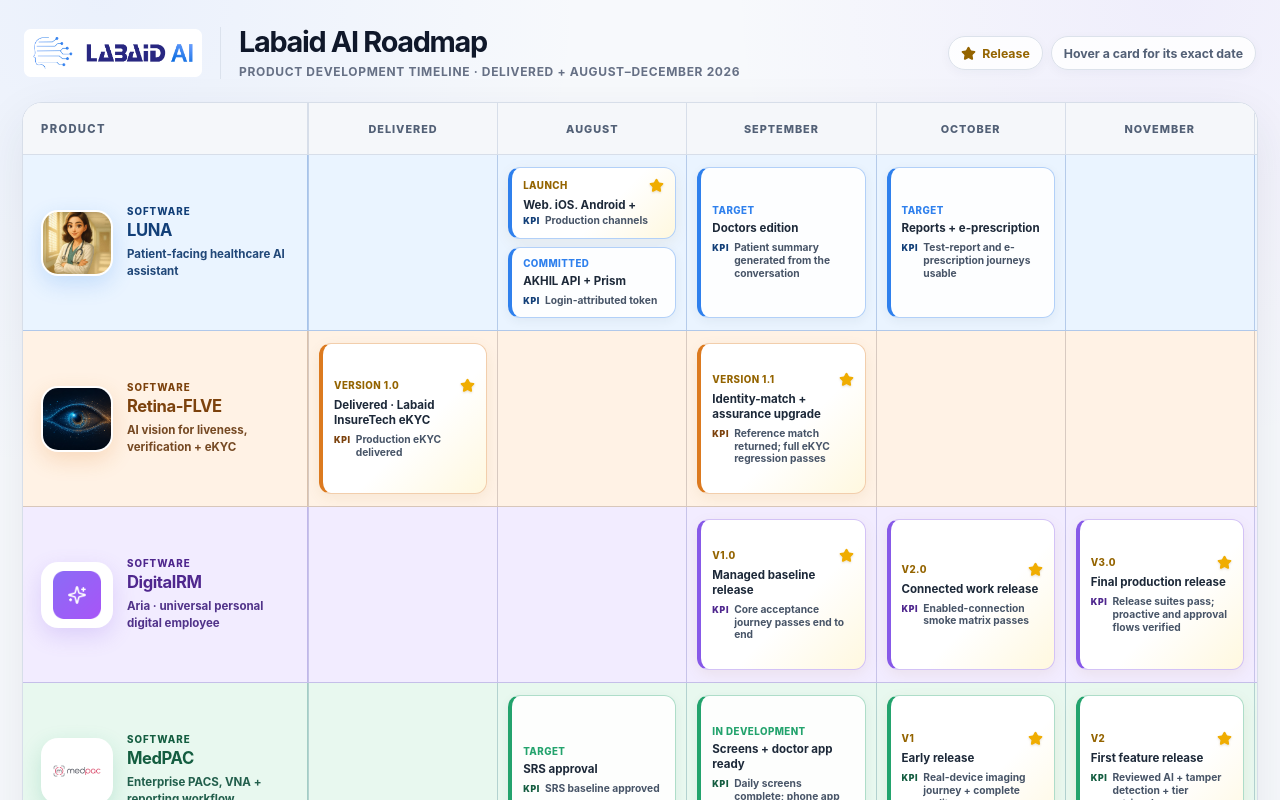
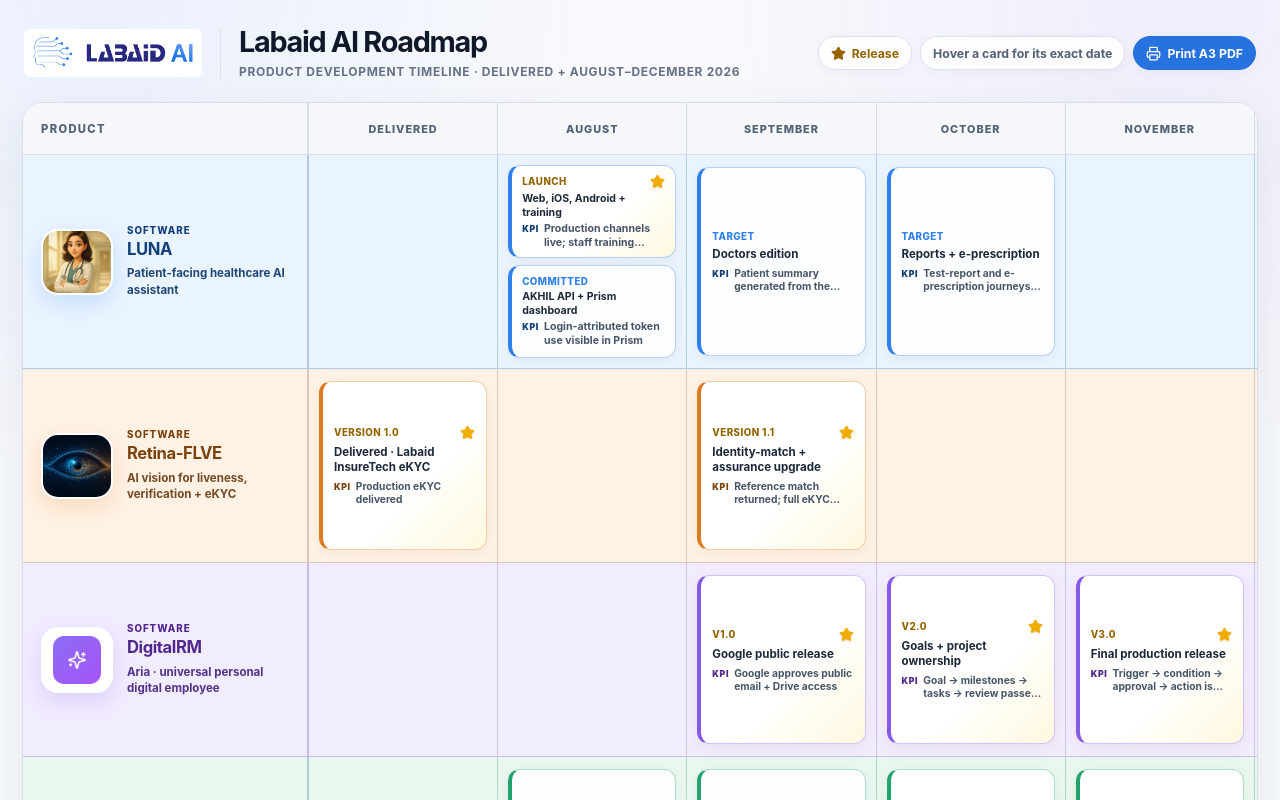
Before and after one commit to sagor650/lifeplusbd-projects, a React (Vite) app in the folder labaidai/: page / in a window 1280 px wide. Shown: the top 800 px of the page. Built offline with nearby package versions, Linux system fonts and the light colour scheme.

Commit message:
Ground roadmap targets and add A3 print layout

```diff
--- a/labaidai/src/App.tsx
+++ b/labaidai/src/App.tsx
@@ -1,5 +1,5 @@
 import { useEffect, type CSSProperties } from "react";
-import { ArrowLeft, Star } from "lucide-react";
+import { ArrowLeft, Printer, Star } from "lucide-react";
 import {
   milestoneBySlug,
   milestones,
@@ -55,6 +55,14 @@
           <div className="timeline-key" aria-label="Timeline legend">
             <span><Star size={15} fill="currentColor" aria-hidden /> Release</span>
             <span>Hover a card for its exact date</span>
+            <button
+              className="print-button"
+              type="button"
+              title="Open the print dialog with the A3 landscape layout"
+              onClick={() => window.print()}
+            >
+              <Printer size={15} aria-hidden /> Print A3 PDF
+            </button>
           </div>
         </header>
 
@@ -85,7 +93,11 @@
                     );
 
                     return (
-                      <div className="month-slot" key={month} aria-label={`${product.name} ${month} deliverables`}>
+                      <div
+                        className={`month-slot${entries.length > 1 ? " month-slot--stacked" : ""}`}
+                        key={month}
+                        aria-label={`${product.name} ${month} deliverables`}
+                      >
                         {entries.map((milestone) => (
                           <a
                             className="timeline-card"
@@ -100,7 +112,7 @@
                               {milestone.release ? <Star size={15} fill="currentColor" aria-label="Release" /> : null}
                             </span>
                             <strong>{milestone.title}</strong>
-                            <span className="card-kpi"><small>KPI</small>{milestone.kpi}</span>
+                            <span className="card-kpi"><small>KPI</small><span>{milestone.kpi}</span></span>
                           </a>
                         ))}
                       </div>
@@ -188,7 +200,7 @@
               <strong>{milestone.kpi}</strong>
             </section>
             <section className="description-fact">
-              <span>Short description</span>
+              <span>Deliverable definition</span>
               <p>{milestone.description}</p>
             </section>
             <section className="basis-fact">
--- a/labaidai/src/data.ts
+++ b/labaidai/src/data.ts
@@ -33,7 +33,7 @@
   kpi: string;
   description: string;
   basis: string;
-  status: "Verified" | "Committed" | "Target" | "Proposed" | "Approved" | "In development";
+  status: "Verified" | "Committed" | "Target" | "Proposed" | "Approved" | "In development" | "Awaiting approval";
   release?: true;
 };
 
@@ -205,11 +205,11 @@
     month: "SEPTEMBER",
     exactDate: "September 1, 2026",
     version: "v1.0",
-    title: "Managed baseline release",
-    kpi: "Core acceptance journey passes end to end",
-    description: "Package Aria's delegated tasks, notes, contacts, daily brief and audited writes as the initial managed release.",
-    basis: "Management release train + implemented DigitalRM capabilities",
-    status: "Target",
+    title: "Google public release",
+    kpi: "Google approves public email + Drive access",
+    description: "Publish DigitalRM v1.0 after Google approves the email and Drive integration, allowing non-test users to connect their accounts without the unverified-app restriction. The core DigitalRM product is already built.",
+    basis: "Current DigitalRM implementation + management-confirmed Google publication dependency",
+    status: "Awaiting approval",
     release: true,
   },
   {
@@ -218,10 +218,10 @@
     month: "OCTOBER",
     exactDate: "October 1, 2026",
     version: "v2.0",
-    title: "Connected work release",
-    kpi: "Enabled-connection smoke matrix passes",
-    description: "Package web, messaging, MCP and API connections so Aria can carry governed work across enabled channels and tools.",
-    basis: "Management release train + implemented DigitalRM connections",
+    title: "Goals + project ownership",
+    kpi: "Goal → milestones → tasks → review passes end to end",
+    description: "Add durable goals and projects so Aria can decompose outcomes into milestones and tasks, track dependencies and deadlines, surface risks and run progress reviews until completion.",
+    basis: "New roadmap scope; project and goal domains are not present in the current DigitalRM repository",
     status: "Target",
     release: true,
   },
@@ -232,9 +232,9 @@
     exactDate: "November 1, 2026",
     version: "v3.0",
     title: "Final production release",
-    kpi: "Release suites pass; proactive and approval flows verified",
-    description: "Complete Aria's production release with schedules, briefings, meeting capture, owner memory, approvals, tenant controls, audit, documents and the full user interface.",
-    basis: "Management release train + implemented DigitalRM production, proactive and safety features",
+    kpi: "Trigger → condition → approval → action is replayable",
+    description: "Ship a governed Workflow Studio for reusable multi-step automations across email, Drive, calendar, documents and messaging, with conditions, owner approvals, run history and auditable outcomes.",
+    basis: "New roadmap scope built on existing DigitalRM connectors, schedules, skills and approval controls",
     status: "Target",
     release: true,
   },
@@ -243,10 +243,10 @@
     productId: "medpac",
     month: "AUGUST",
     exactDate: "August 10, 2026",
-    title: "SRS approval",
-    kpi: "SRS baseline approved",
-    description: "Approve the enterprise PACS and VNA requirements baseline so scope and architecture decisions are controlled.",
-    basis: "Management date + MedPAC enterprise SRS",
+    title: "Enterprise SRS baseline approved",
+    kpi: "Six product planes, interfaces + v1–v3 acceptance signed",
+    description: "Approve the controlled requirements baseline for PacMan acquisition, the VNA/PACS archive, MedView diagnostic review and reporting, MedAI draft assistance, governed exchange, and UDB/MedServe. The sign-off also fixes the DICOM/DICOMweb and HL7/FHIR interfaces, identity and audit controls, storage lifecycle, and the real-equipment acceptance tests that v1, v2 and v3 must pass.",
+    basis: "Management date + MedPAC enterprise SRS scope and Chapter 43",
     status: "Target",
   },
   {
@@ -254,10 +254,10 @@
     productId: "medpac",
     month: "SEPTEMBER",
     exactDate: "September 1, 2026",
-    title: "Screens + doctor app ready",
-    kpi: "Daily screens complete; phone app opens viewer",
-    description: "Complete daily worklist, scheduling and administration screens plus a doctor app that opens the existing MedView mobile viewer.",
-    basis: "MedPAC master plan",
+    title: "Operations screens + doctor app",
+    kpi: "Core operational journeys work; mobile access stays non-diagnostic",
+    description: "Complete the operational surfaces for patient search and registration, imaging orders, worklist management, scheduling, user administration and configuration. The doctor app must use the same secured identity and mobile rendering path as MedView so an authorised referring clinician can open permitted reports and key images; it is explicitly not a primary diagnostic workstation and must not retain patient content after sign-out.",
+    basis: "MedPAC master plan + SRS Chapters 20 and 27",
     status: "In development",
   },
   {
@@ -266,10 +266,10 @@
     month: "OCTOBER",
     exactDate: "October 1, 2026",
     version: "v1",
-    title: "Early release",
-    kpi: "Real-device imaging journey + complete audit pass",
-    description: "A real device gets its worklist, sends the study unaided and receives custody confirmation; the matched study is viewed, measured, reported, signed and retrieved with a complete audit trail.",
-    basis: "MedPAC SRS R1 live-site acceptance test",
+    title: "Early-site imaging workflow",
+    kpi: "Real modality → worklist → archive → signed report passes",
+    description: "At the first live site, a real imaging modality configured only from published MedPAC documentation must obtain its DICOM worklist, complete an examination, send the study unaided through acquisition into the VNA/PACS, and receive custody confirmation. The study must match its order; a radiologist must open it in MedView, measure, report and sign it; the report must remain retrievable; and the audit must identify every step, actor and time.",
+    basis: "MedPAC enterprise SRS Chapter 43, R1 live-site acceptance",
     status: "Target",
     release: true,
   },
@@ -279,10 +279,10 @@
     month: "NOVEMBER",
     exactDate: "November 1, 2026",
     version: "v2",
-    title: "First feature release",
-    kpi: "Reviewed AI + tamper detection + tier retrieval pass",
-    description: "Each draft AI finding is accepted or rejected with disposition, the signed report detects alteration and a tier-moved study remains retrievable.",
-    basis: "MedPAC SRS R2 acceptance test",
+    title: "Governed AI + archive lifecycle",
+    kpi: "Reviewed AI + signed-report integrity + tier retrieval pass",
+    description: "MedAI must place source-linked analysis on the study as clearly labelled draft findings, with every finding individually accepted or rejected by the radiologist and the disposition recorded. The final report must carry a cryptographic signature that reveals later alteration. The VNA must then move a study between storage tiers while preserving its original and derived DICOM provenance and keeping the study retrievable through MedView.",
+    basis: "MedPAC enterprise SRS Chapter 43, R2 + VNA/PACS product architecture",
     status: "Target",
     release: true,
   },
@@ -292,10 +292,10 @@
     month: "DECEMBER",
     exactDate: "December 1, 2026",
     version: "v3",
-    title: "Second feature release",
-    kpi: "Idempotent HIS round-trip + unattended edge run pass",
-    description: "A hospital order creates the MedPAC worklist automatically, the signed report returns without manual work, duplicates are not reprocessed and the purpose-built edge node completes an unattended site run.",
-    basis: "MedPAC SRS R3 live-site acceptance test",
+    title: "Hospital integration + edge operation",
+    kpi: "Idempotent order/report round trip + unattended edge run pass",
+    description: "At a live hospital, an imaging order raised in the hospital system must create the MedPAC worklist entry automatically over the approved HL7/FHIR integration, and the signed result must return without manual intervention. Repeated messages must be acknowledged without duplicate processing. The purpose-built PacMan edge appliance—running PacMan software, the DICOM gateway and built-in compression—must also operate the site unattended for the defined trial period.",
+    basis: "MedPAC enterprise SRS Chapter 43, R3 + product architecture + management PacMan scope",
     status: "Target",
     release: true,
   },
--- a/labaidai/src/styles.css
+++ b/labaidai/src/styles.css
@@ -32,6 +32,10 @@
 button,
 a {
   -webkit-tap-highlight-color: transparent;
+}
+
+button {
+  font: inherit;
 }
 
 .timeline-page {
@@ -100,7 +104,8 @@
   white-space: nowrap;
 }
 
-.timeline-key span {
+.timeline-key > span,
+.timeline-key > button {
   display: inline-flex;
   min-height: 34px;
   align-items: center;
@@ -112,8 +117,25 @@
   box-shadow: 0 3px 12px rgba(31, 43, 69, 0.04);
 }
 
-.timeline-key span:first-child {
+.timeline-key > span:first-child {
   color: #946400;
+}
+
+.timeline-key > button {
+  cursor: pointer;
+  color: #ffffff;
+  border-color: #2672df;
+  background: #2672df;
+  transition: background 150ms ease, box-shadow 150ms ease, transform 150ms ease;
+}
+
+.timeline-key > button:hover,
+.timeline-key > button:focus-visible {
+  outline: 2px solid rgba(38, 114, 223, 0.28);
+  outline-offset: 2px;
+  background: #185fbf;
+  box-shadow: 0 7px 18px rgba(38, 114, 223, 0.22);
+  transform: translateY(-1px);
 }
 
 .timeline-shell {
@@ -183,7 +205,7 @@
 
 .timeline-row {
   position: relative;
-  min-height: 176px;
+  min-height: 194px;
   border-bottom: 1px solid color-mix(in srgb, var(--product-accent) 23%, #d7dee9);
   background: var(--product-wash);
 }
@@ -276,6 +298,13 @@
   border-left: 1px solid color-mix(in srgb, var(--product-accent) 20%, #d7dee9);
 }
 
+.month-slot--stacked {
+  display: grid;
+  grid-template-rows: repeat(2, minmax(0, 1fr));
+  gap: 7px;
+  padding-block: 10px;
+}
+
 .timeline-card {
   position: relative;
   display: flex;
@@ -294,6 +323,14 @@
   text-decoration: none;
   box-shadow: 0 3px 11px rgba(31, 43, 69, 0.06);
   transition: border-color 150ms ease, box-shadow 150ms ease, transform 150ms ease;
+}
+
+.month-slot--stacked .timeline-card {
+  width: 100%;
+  height: 100%;
+  min-height: 0;
+  gap: 3px;
+  padding: 8px 10px;
 }
 
 .timeline-card[data-release="true"] {
@@ -363,23 +400,43 @@
 }
 
 .timeline-card > strong {
+  display: -webkit-box;
   overflow: hidden;
   color: #1d2939;
   font-size: 0.72rem;
   line-height: 1.3;
   text-overflow: ellipsis;
+  -webkit-box-orient: vertical;
+  -webkit-line-clamp: 2;
 }
 
 .card-kpi {
-  display: flex;
-  overflow: hidden;
+  display: grid;
+  min-width: 0;
   align-items: baseline;
+  grid-template-columns: auto minmax(0, 1fr);
   gap: 5px;
   color: #475467;
   font-size: 0.64rem;
   font-weight: 680;
   line-height: 1.26;
   text-overflow: ellipsis;
+}
+
+.card-kpi > span {
+  display: -webkit-box;
+  overflow: hidden;
+  -webkit-box-orient: vertical;
+  -webkit-line-clamp: 2;
+}
+
+.month-slot--stacked .timeline-card > strong,
+.month-slot--stacked .card-kpi {
+  font-size: 0.66rem;
+}
+
+.month-slot--stacked .card-kpi > span {
+  -webkit-line-clamp: 2;
 }
 
 .card-kpi small {
@@ -684,6 +741,211 @@
   margin: 0;
 }
 
+@page {
+  size: A3 landscape;
+  margin: 8mm;
+}
+
+@media print {
+  :root,
+  html,
+  body {
+    width: auto;
+    min-width: 0;
+    min-height: 0;
+    background: #ffffff;
+  }
+
+  body {
+    -webkit-print-color-adjust: exact;
+    print-color-adjust: exact;
+  }
+
+  .timeline-page {
+    min-height: 0;
+    padding: 0;
+  }
+
+  .timeline-titlebar {
+    min-height: 18mm;
+    gap: 5mm;
+    padding: 0 0 3mm;
+  }
+
+  .roadmap-brand {
+    gap: 4mm;
+  }
+
+  .roadmap-brand > img {
+    width: 38mm;
+    height: 11mm;
+  }
+
+  .roadmap-brand > div {
+    padding-left: 4mm;
+  }
+
+  .timeline-titlebar h1 {
+    font-size: 17pt;
+  }
+
+  .timeline-titlebar p {
+    margin-top: 1.4mm;
+    font-size: 6.2pt;
+  }
+
+  .timeline-key {
+    font-size: 6.2pt;
+  }
+
+  .timeline-key > span {
+    min-height: 7mm;
+    padding: 0 3mm;
+    box-shadow: none;
+  }
+
+  .timeline-key > span:nth-child(2),
+  .timeline-key > .print-button {
+    display: none;
+  }
+
+  .timeline-shell {
+    overflow: visible;
+    border-radius: 3mm;
+    box-shadow: none;
+  }
+
+  .timeline-scroll {
+    width: 100%;
+    min-width: 0;
+    overflow: visible;
+  }
+
+  .timeline-header,
+  .timeline-row {
+    grid-template-columns: 51mm minmax(0, 1fr);
+  }
+
+  .timeline-header {
+    min-height: 10mm;
+  }
+
+  .product-column-title {
+    position: static;
+    padding: 0 4mm;
+    font-size: 5.8pt;
+  }
+
+  .month-header > div {
+    font-size: 5.7pt;
+  }
+
+  .timeline-row {
+    height: 34.5mm;
+    min-height: 34.5mm;
+    break-inside: avoid;
+    page-break-inside: avoid;
+  }
+
+  .product-cell {
+    position: static;
+    gap: 3mm;
+    padding: 3mm 4mm;
+  }
+
+  .product-visual {
+    width: 15mm;
+    height: 14mm;
+    flex-basis: 15mm;
+    border-radius: 3mm;
+    box-shadow: none;
+  }
+
+  .division-label {
+    margin-bottom: 0.8mm;
+    font-size: 4.7pt;
+  }
+
+  .product-cell h2 {
+    font-size: 8.3pt;
+  }
+
+  .product-cell p {
+    max-width: 26mm;
+    margin-top: 1.1mm;
+    font-size: 5.2pt;
+    line-height: 1.28;
+  }
+
+  .month-slot,
+  .month-slot--stacked {
+    gap: 1.2mm;
+    padding: 2mm;
+  }
+
+  .timeline-card,
+  .month-slot--stacked .timeline-card {
+    min-height: 0;
+    gap: 0.8mm;
+    padding: 1.6mm 1.8mm;
+    border-left-width: 1mm;
+    border-radius: 2mm;
+    box-shadow: none;
+  }
+
+  .timeline-card:hover,
+  .timeline-card:focus-visible {
+    transform: none;
+  }
+
+  .card-meta {
+    font-size: 4.6pt;
+  }
+
+  .card-meta svg {
+    width: 3mm;
+    height: 3mm;
+  }
+
+  .timeline-card > strong,
+  .month-slot--stacked .timeline-card > strong {
+    font-size: 5.8pt;
+    line-height: 1.2;
+  }
+
+  .card-kpi,
+  .month-slot--stacked .card-kpi {
+    gap: 1mm;
+    font-size: 4.8pt;
+    line-height: 1.18;
+  }
+
+  .card-kpi small {
+    font-size: 4.1pt;
+  }
+
+  .timeline-card::after,
+  .timeline-card:hover::after,
+  .timeline-card:focus-visible::after {
+    position: static;
+    display: block;
+    min-height: 0;
+    padding: 0;
+    border-radius: 0;
+    background: transparent;
+    color: color-mix(in srgb, var(--product-ink) 78%, #475467);
+    font-size: 4.25pt;
+    line-height: 1.12;
+    text-align: left;
+    opacity: 1;
+    transform: none;
+  }
+
+  .detail-page {
+    display: none;
+  }
+}
+
 @media (max-width: 800px) {
   .timeline-page {
     padding: 12px;
```
